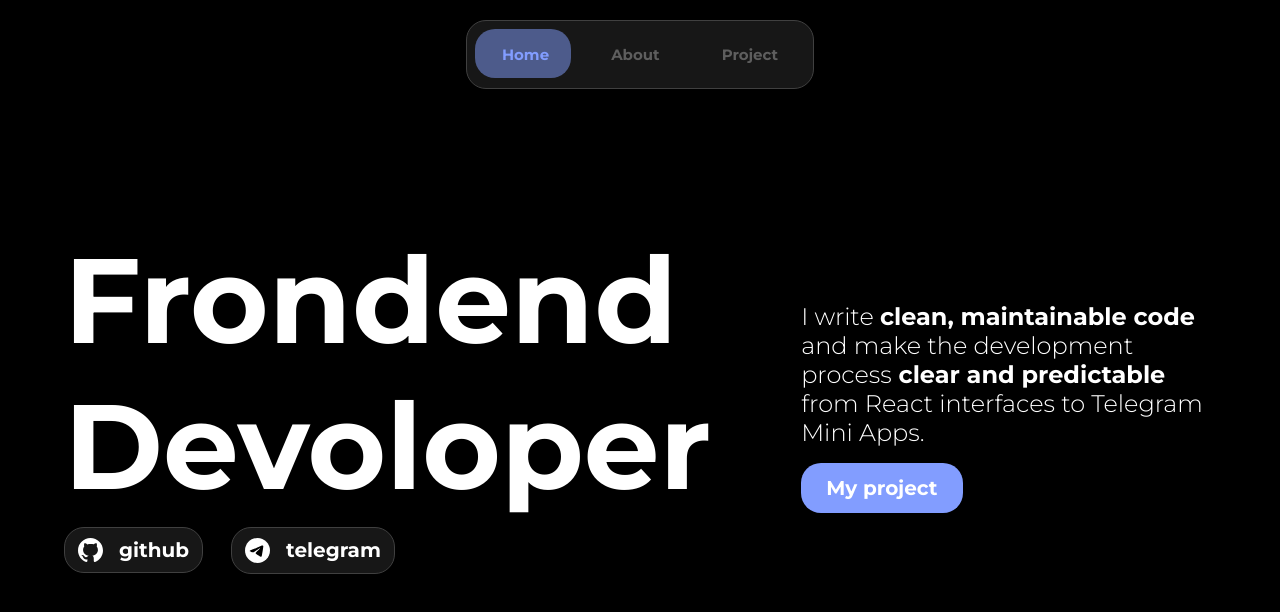
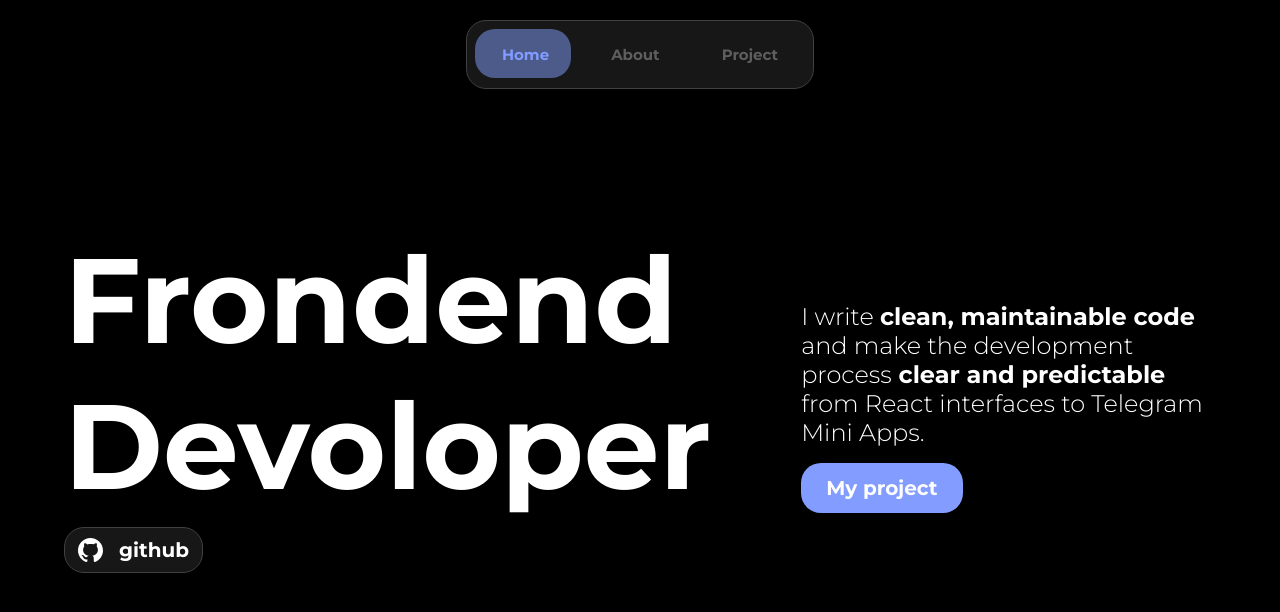
Before and after one commit to rekaup/portfolio, a React (Vite) app: page / in a window 1280 px wide. Shown: the top 612 px of the page. Built offline with nearby package versions, Linux system fonts and the light colour scheme.

Commit message:
изменил способ импорта изображений, удалил тг

```diff
--- a/src/sections/AboutPage.tsx
+++ b/src/sections/AboutPage.tsx
@@ -1,4 +1,6 @@
 import '../styles/components/About.css'
+import art from '../assets/art-about.svg'
+
 export default function AboutPage() {
     return(
     <div className="main about">
@@ -12,7 +14,7 @@ export default function AboutPage() {
             </div>
         </div>
         <div className="about second">
-            <img className="img" src="src\assets\art-about.svg"/>
+            <img className="img" src={art}/>
         </div>
     </div>)
 }
--- a/src/sections/HomePage.tsx
+++ b/src/sections/HomePage.tsx
@@ -1,4 +1,6 @@
 import '../styles/components/Home.css'
+import GithubLogo from '../assets/github-logo.svg'
+import TelegramLogo from '../assets/telegram-logo.svg'
 import type { TabId } from '../App'
 
 type Props = {
@@ -15,17 +17,17 @@ export default function HomePage({ onNavigate }: Props) {
             </div>
             <div className='home link'>
                 <a
-                href='#'
+                href='https://github.com/rekaup'
                 className='link card'>
-                    <img className='link ico' src='src\assets\github-logo.svg' />
+                    <img className='link ico' src={GithubLogo} />
                     <p>github</p>
                 </a>
-                <a
-                href='#'
+                {/* <a
+                href='https://t.me/akine_999'
                 className='link card'>
-                    <img className='link ico' src='src\assets\telegram-logo.svg' />
+                    <img className='link ico' src={TelegramLogo} />
                     <p>telegram</p>
-                </a>
+                </a> */}
             </div>
         </div>
         <div className='home second'>
```
